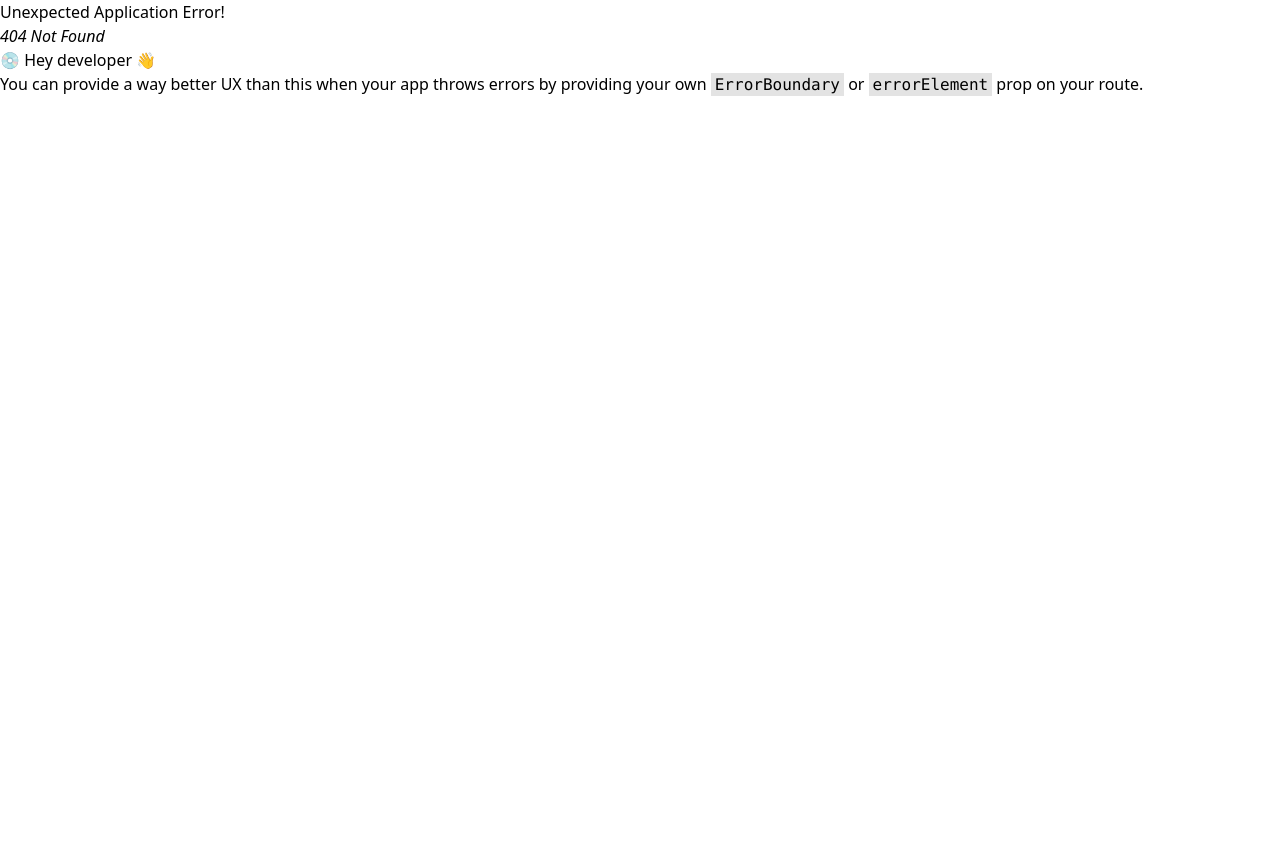
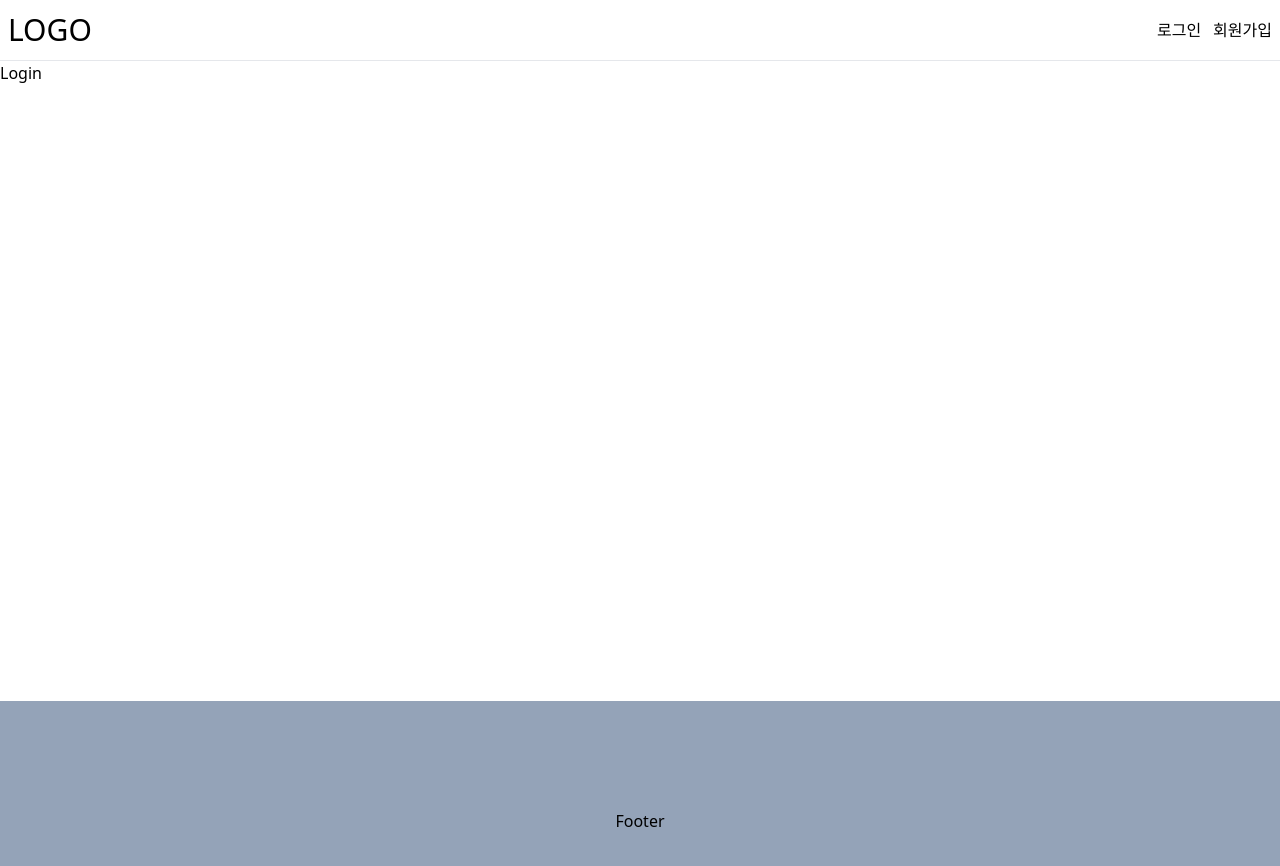
Before and after one commit to wlgks7460/Bobissue, a React (Vite) app in the folder react-project/: page /login in a window 1280 px wide. Before the commit this address had no page. Shown: the top 866 px of the page. Before the commit the page ends 800 px from the top, so only its background shows below. Built offline with nearby package versions, Linux system fonts and the light colour scheme.

Commit message:
:sparkles: Feat: 메인페이지 레이아웃 구성 S12P11C108-5 - 메인페이지 각 섹션 크기 조정

```diff
--- a/react-project/src/components/consumer/Navbar.jsx
+++ b/react-project/src/components/consumer/Navbar.jsx
@@ -3,9 +3,9 @@ import { Link } from 'react-router-dom'
 
 const Navbar = () => {
   return (
-    <div className='w-full py-3 px-2 flex justify-between'>
+    <div className='w-full py-3 px-2 flex justify-between border-b'>
       <h3 className='text-3xl'>LOGO</h3>
-      <div className='flex gap-3'>
+      <div className='flex items-center gap-3'>
         <Link to='/login'>로그인</Link>
         <Link to='/signup'>회원가입</Link>
       </div>
--- a/react-project/src/components/consumer/home/HomeEventBanner.jsx
+++ b/react-project/src/components/consumer/home/HomeEventBanner.jsx
@@ -3,7 +3,7 @@ import React from 'react'
 const HomeEventBanner = () => {
   return (
     <>
-      <div className='w-full h-72 mb-10 bg-slate-400'></div>
+      <div className='w-full min-w-[70rem] h-72 mb-10 bg-slate-400'></div>
     </>
   )
 }
--- a/react-project/src/components/consumer/home/HomeLiveShopping.jsx
+++ b/react-project/src/components/consumer/home/HomeLiveShopping.jsx
@@ -3,7 +3,7 @@ import React from 'react'
 const HomeLiveShopping = () => {
   return (
     <div className='flex justify-center'>
-      <div className='w-[60rem] h-96'>
+      <div className='w-[70rem] h-96'>
         <h3>라이브 커머스</h3>
         <div className='w-full h-auto flex justify-center'>
           <div className='w-[30rem] h-72 bg-orange-500'></div>
--- a/react-project/src/components/consumer/home/ItemSummary.jsx
+++ b/react-project/src/components/consumer/home/ItemSummary.jsx
@@ -2,7 +2,7 @@ import React from 'react'
 
 const ItemSummary = ({ category }) => {
   return (
-    <div className='w-[60rem] h-96'>
+    <div className='w-[70rem] h-96'>
       <div>{category}</div>
     </div>
   )
--- a/react-project/src/pages/conusumer/ConsumerRoot.jsx
+++ b/react-project/src/pages/conusumer/ConsumerRoot.jsx
@@ -1,14 +1,12 @@
 import React from 'react'
 import { Outlet } from 'react-router-dom'
 import Navbar from '../../components/consumer/Navbar'
-import SearchBar from '../../components/consumer/SearchBar'
 import Footer from '../../components/consumer/Footer'
 
 const ConsumerRoot = () => {
   return (
     <div className='min-h-screen'>
       <Navbar />
-      <SearchBar />
       <Outlet />
       <Footer />
     </div>
--- a/react-project/src/pages/conusumer/Home.jsx
+++ b/react-project/src/pages/conusumer/Home.jsx
@@ -1,4 +1,5 @@
 import React, { useState } from 'react'
+import SearchBar from '../../components/consumer/SearchBar'
 import HomeEventBanner from '../../components/consumer/home/HomeEventBanner'
 import ItemSummary from '../../components/consumer/home/ItemSummary'
 import HomeLiveShopping from '../../components/consumer/home/HomeLiveShopping'
@@ -15,6 +16,8 @@ const Home = () => {
   ])
   return (
     <div>
+      {/* search bar */}
+      <SearchBar />
       {/* 이벤트 배너 section */}
       <HomeEventBanner />
       {/* 라이브 커머스 section */}
--- /dev/null
+++ b/react-project/src/pages/conusumer/Login.jsx
@@ -0,0 +1,11 @@
+import React from 'react'
+
+const Login = () => {
+  return (
+    <div className='min-h-[80vh]'>
+      <div>Login</div>
+    </div>
+  )
+}
+
+export default Login
--- a/react-project/src/router/Router.jsx
+++ b/react-project/src/router/Router.jsx
@@ -1,7 +1,9 @@
 import { createBrowserRouter } from 'react-router-dom'
 import RootPage from '../pages/RootPage'
+// 이용자 section
 import ConsumerRoot from '../pages/conusumer/ConsumerRoot'
 import Home from '../pages/conusumer/Home'
+import Login from '../pages/conusumer/Login'
 
 const router = createBrowserRouter([
   {
@@ -18,6 +20,10 @@ const router = createBrowserRouter([
             path: '',
             element: <Home />,
           },
+          {
+            path: 'login',
+            element: <Login />,
+          },
         ],
       },
       {
```
